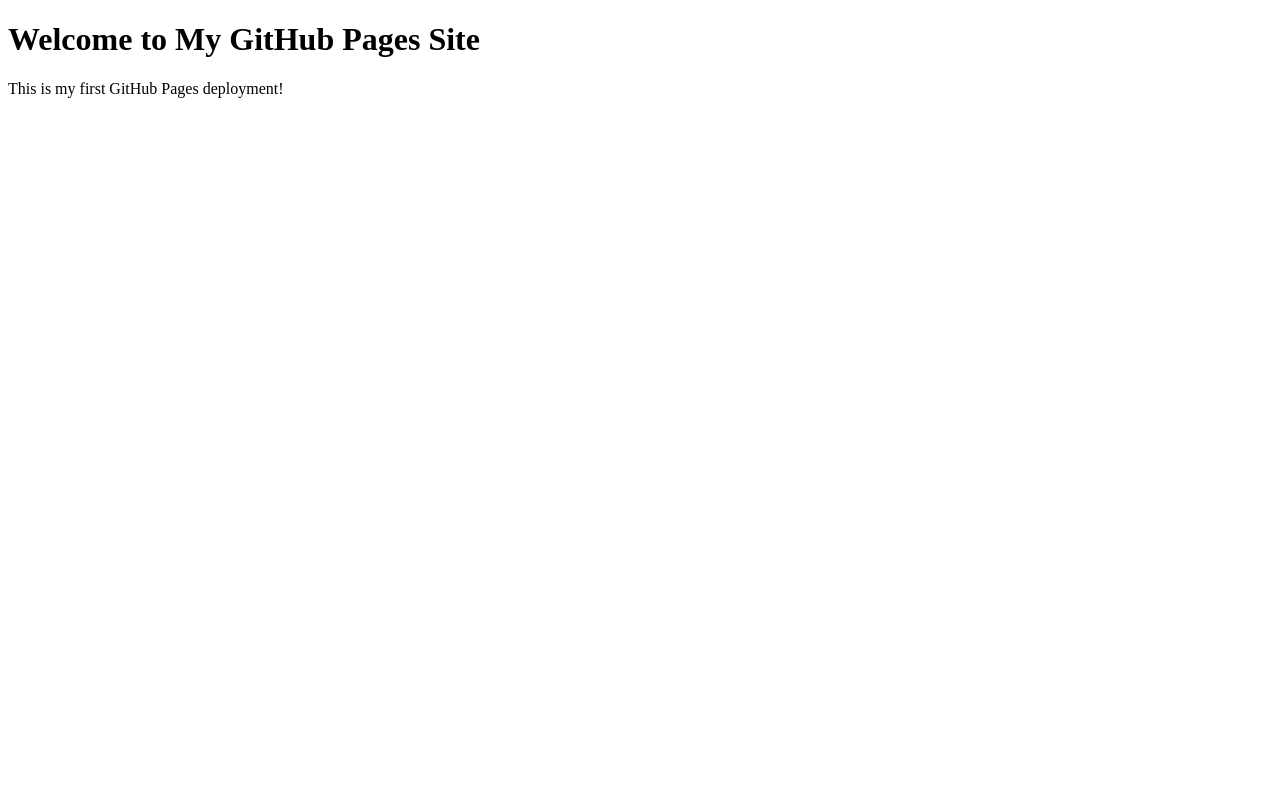
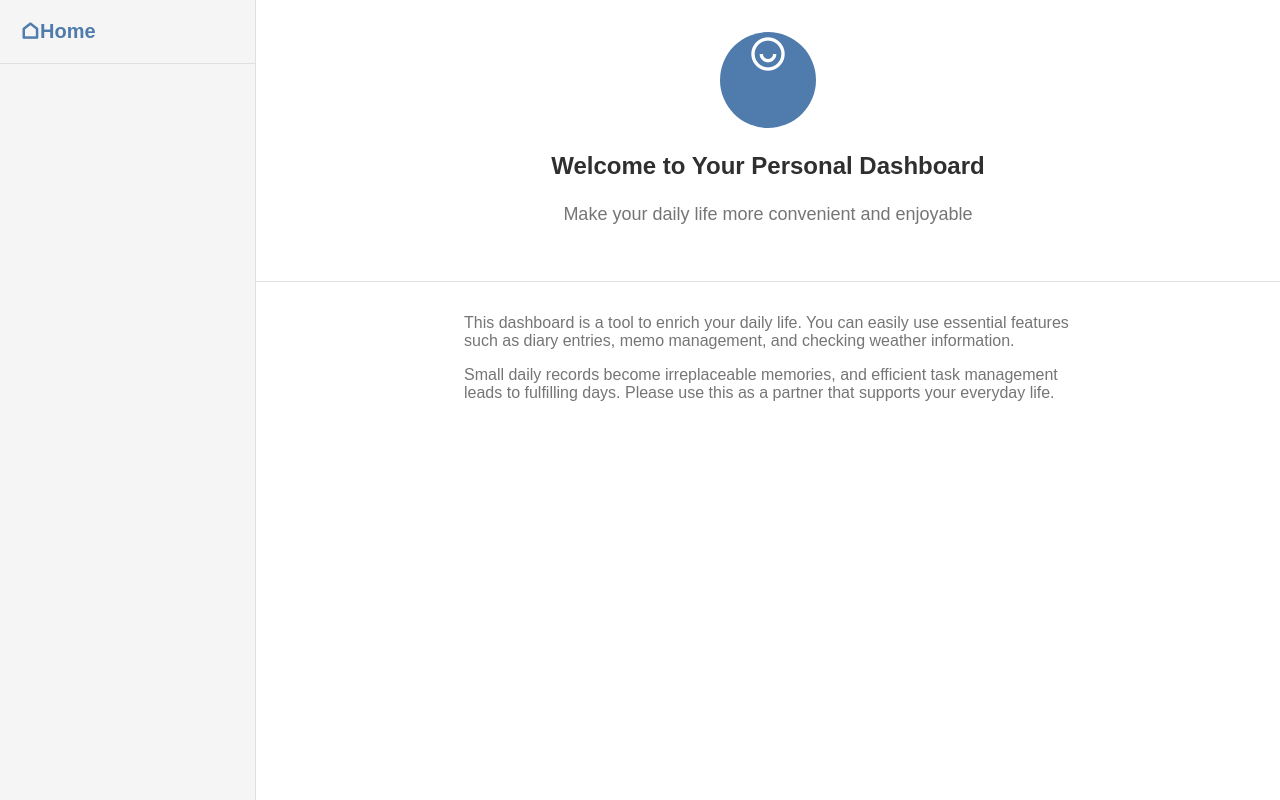
Before and after one commit to nishidateyuya-oss/my-first-web-app, a plain HTML site: page index.html in a window 1280 px wide. Drawn offline with nearby package versions, Linux system fonts and the light colour scheme.

Commit message:
Add files via upload

```diff
--- a/index.html
+++ b/index.html
@@ -1,13 +1,32 @@
-
 <!DOCTYPE html>
 <html lang="en">
-<head>
-    <meta charset="UTF-8">
-    <meta name="viewport" content="width=device-width, initial-scale=1.0">
-    <title>My GitHub Pages Site</title>
-</head>
-<body>
-    <h1>Welcome to My GitHub Pages Site</h1>
-    <p>This is my first GitHub Pages deployment!</p>
-</body>
+  <head>
+    <meta charset="UTF-8" />
+    <meta name="viewport" content="width=device-width, initial-scale=1.0" />
+    <link rel="stylesheet" href="./style.css">
+    <link href="https://cdn.jsdelivr.net/npm/remixicon@4.5.0/fonts/remixicon.css" rel="stylesheet" />
+    <title>Dashboard</title>
+  </head>
+  <body>
+    <div class="container">
+      <aside>
+        <header>
+          <a href="#" data-tab="home"><span class="ri-home-line"></span>Home</a>
+        </header>
+      </aside>
+      <main>
+        <section id="home">
+          <header>
+            <div class="icon"><span class="ri-user-smile-line"></span></div>
+            <h1 class="title">Welcome to Your Personal Dashboard</h1>
+            <p class="title-text">Make your daily life more convenient and enjoyable</p>
+          </header>
+          <div class="message-wraaper">
+            <p>This dashboard is a tool to enrich your daily life. You can easily use essential features such as diary entries, memo management, and checking weather information.</p>
+            <p>Small daily records become irreplaceable memories, and efficient task management leads to fulfilling days. Please use this as a partner that supports your everyday life.</p>
+          </div>
+        </section>
+      </main>
+    </div>
+  </body>
 </html>
--- /dev/null
+++ b/style.css
@@ -0,0 +1,112 @@
+/* ブラウザで設定されているスタイルのリセット・共通設定 */
+/* 消さないでください */
+*,
+*::before,
+*::after {
+  box-sizing: border-box;
+}
+body,
+h1,
+h2,
+h3,
+p,
+ul,
+li,
+form,
+input,
+textarea,
+select,
+button {
+  margin: 0;
+  padding: 0;
+  font-family: sans-serif;
+}
+
+ul {
+  list-style: none;
+}
+/* スタイルのリセット終了 */
+
+/* サイドバーとメインコンテンツを包むための要素のスタイルを書いてください */
+
+
+/* サイドバーに関連するスタイルを書いてください */
+
+
+/* メインコンテンツに関連するスタイルを書いてください */
+.container {
+  display: flex;
+  height: 100vh;
+}
+
+aside {
+  width: 256px;
+  height: 100%;
+  flex-direction: column;
+  flex-shrink: 0;
+  background-color:#f5f5f5;
+  border-right: 1px solid #e0e0e0;
+}
+
+header {
+  padding: 20px;
+  border-bottom: 1px solid #e0e0e0;
+}
+
+header a {
+  font-size: 1.25rem;
+  font-weight: 600;
+  color: #4f7cac;
+  align-items: center;
+  gap: 8px;
+  text-decoration: none;
+}
+
+main {
+  flex: 1;
+}
+
+main header {
+  background-color: white;
+  padding: 32px;
+  border-bottom: 1px solid #e0e0e0;
+  text-align: center;
+}
+
+.icon {
+  width: 96px;
+  height: 96px;
+  background-color: #4f7cac;
+  border-radius: 50%;
+  justify-content: center;
+  align-items: center;
+  margin: 24px auto;
+  margin-top: 0;
+  font-size: 2.5rem;
+  color: white;
+}
+
+.title {
+  font-size: 1.5rem;
+  font-weight: 600px;
+  color: #2f2f2f;
+  margin: 8px;
+}
+
+.title-text {
+  font-size: 1.125rem;
+  color: #757575;
+  margin: 24px;
+}
+
+.message-wraaper  {
+  max-width: 672px;
+  margin: 0 auto;
+  padding: 32px;
+  color: #757575;
+  margin-bottom: 16px;
+}
+
+.message-wraaper p {
+  margin-bottom: 16px;
+}
```
